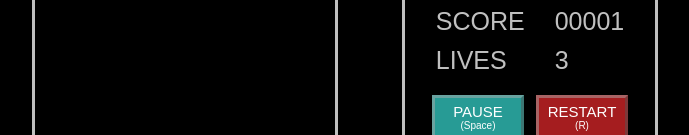
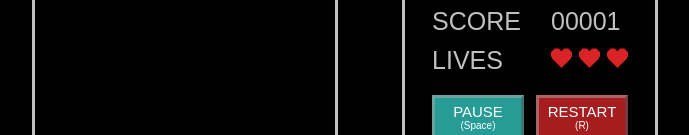
Before and after one commit to Loscutik/kood-make-your-game-different-maps, a plain HTML site: page index.html in a window 1280 px wide. Shown: the part 153-288 px from the top of the page, without its empty margins (295-984 px from the left). Drawn offline with Linux system fonts and the light colour scheme; a web font is replaced by a local one.

Commit message:
Added hearth icons for lives

```diff
--- a/index.html
+++ b/index.html
@@ -22,7 +22,17 @@
                 <div id="boardInfoRightColumn">
                     <span class="boardValue">00:00</span>
                     <span class="boardValue">00001</span>
-                    <span class="boardValue">3</span>
+                    <div id="livesWrapper">
+                        <svg xmlns="http://www.w3.org/2000/svg" height="20px" width="21px" viewBox="0 0 20 18">
+                            <path d="M11 18H9v-1H8v-1H7v-1H6v-1H5v-1H4v-1H3v-1H2v-1H1V8H0V3h1V2h1V1h1V0h5v1h1v1h2V1h1V0h5v1h1v1h1v1h1v5h-1v2h-1v1h-1v1h-1v1h-1v1h-1v1h-1v1h-1v1h-1v1" style="fill:#d92327;fill-opacity:1"/>
+                        </svg>
+                        <svg xmlns="http://www.w3.org/2000/svg" height="20px" width="21px" viewBox="0 0 20 18">
+                            <path d="M11 18H9v-1H8v-1H7v-1H6v-1H5v-1H4v-1H3v-1H2v-1H1V8H0V3h1V2h1V1h1V0h5v1h1v1h2V1h1V0h5v1h1v1h1v1h1v5h-1v2h-1v1h-1v1h-1v1h-1v1h-1v1h-1v1h-1v1h-1v1" style="fill:#d92327;fill-opacity:1"/>
+                        </svg>
+                        <svg xmlns="http://www.w3.org/2000/svg" height="20px" width="21px" viewBox="0 0 20 18">
+                            <path d="M11 18H9v-1H8v-1H7v-1H6v-1H5v-1H4v-1H3v-1H2v-1H1V8H0V3h1V2h1V1h1V0h5v1h1v1h2V1h1V0h5v1h1v1h1v1h1v5h-1v2h-1v1h-1v1h-1v1h-1v1h-1v1h-1v1h-1v1h-1v1" style="fill:#d92327;fill-opacity:1"/>
+                        </svg>
+                    </div>
                 </div>
             </div>
             <div id="boardButtonsWrapper">
--- a/style.css
+++ b/style.css
@@ -71,6 +71,11 @@ body {
     row-gap: 10px;
 }
 
+#livesWrapper {
+    height: 20px;
+    margin-top: -1px;
+}
+
 #boardButtonsWrapper {
     display: flex;
     column-gap: 12px;
```
